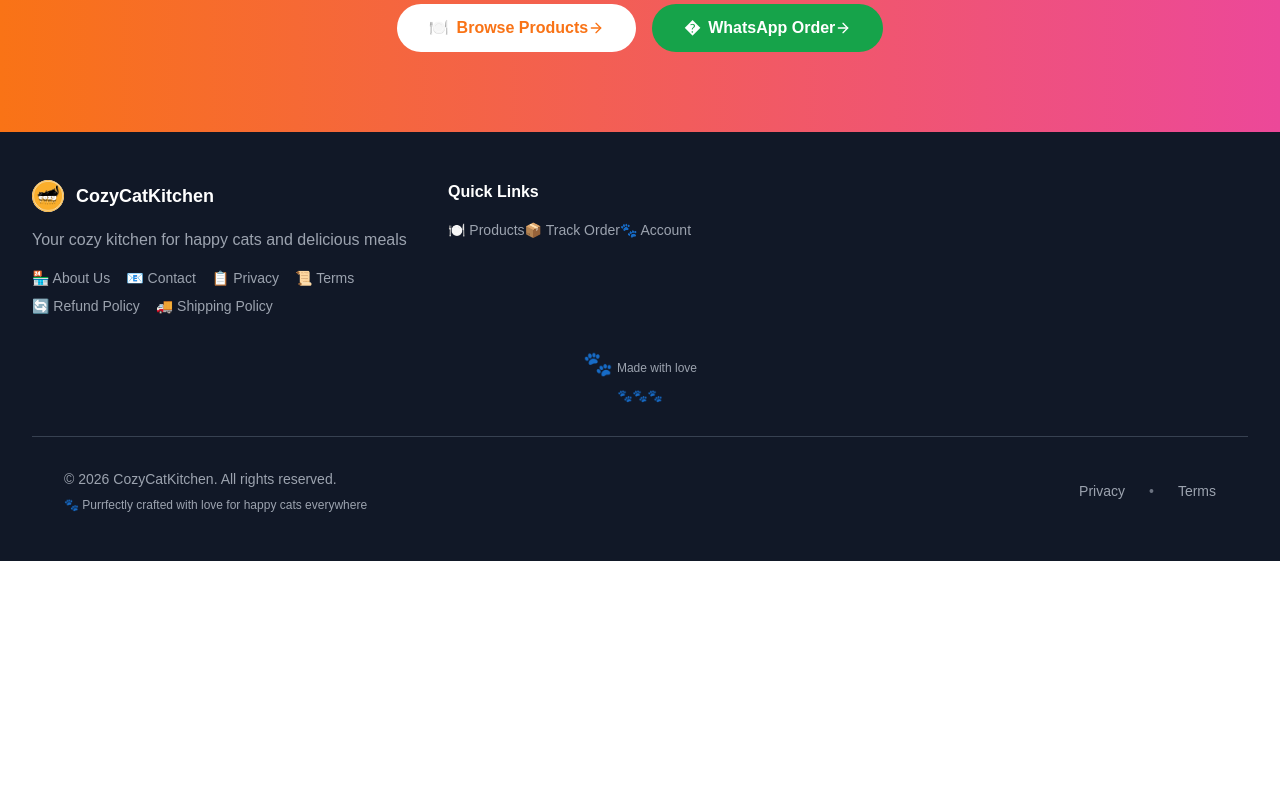
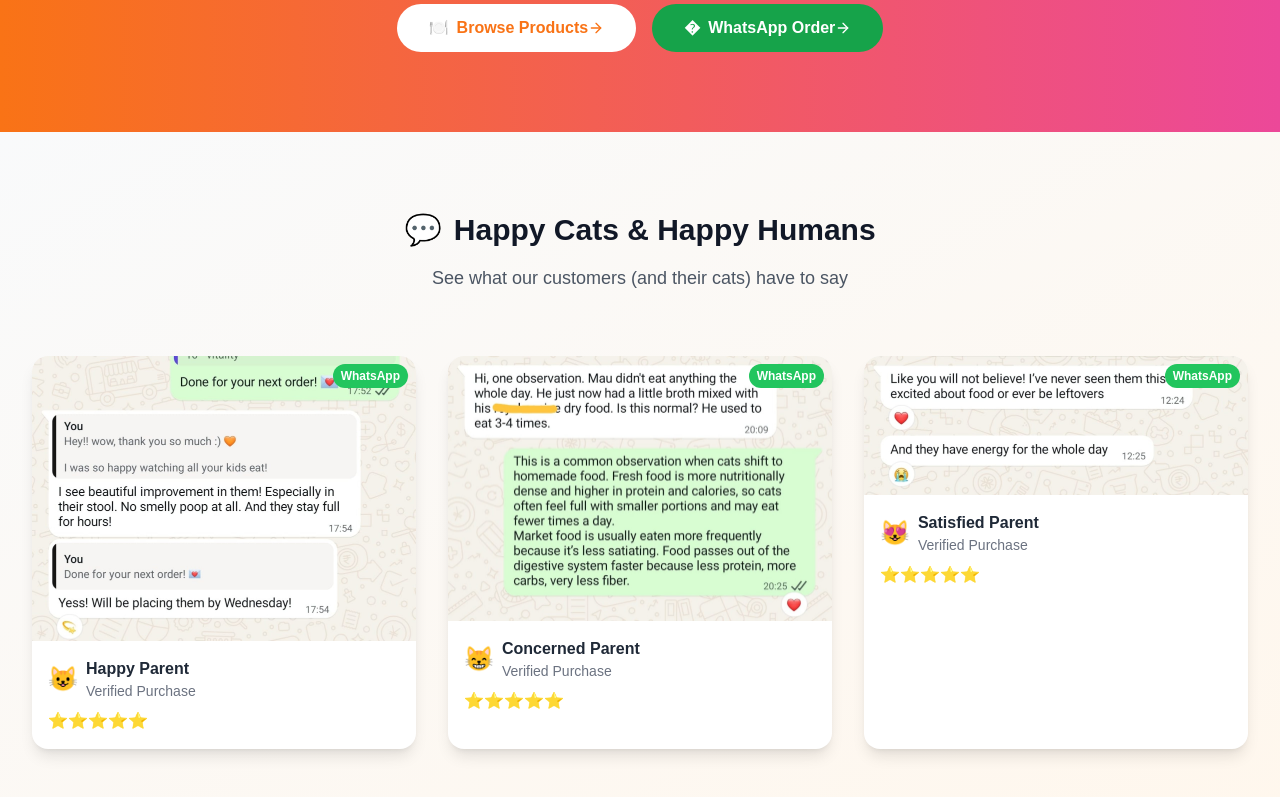
Before and after one commit to aditya01889/cozycat-customer-shop, a Next.js app: page / in a window 1280 px wide. Shown: the part 2000-2797 px from the top of the page. Before the commit the page ends 2561 px from the top, so only its background shows below. Built offline with nearby package versions, Linux system fonts and the light colour scheme; no server answers.

Commit message:
feat: Restore testimonials section on home page
- Bring back testimonials section since it wasn't the culprit
- Customer table references have been properly removed
- Home page should now load without 404 errors
- All functionality restored

```diff
--- a/app/page.tsx
+++ b/app/page.tsx
@@ -233,7 +233,101 @@
         </div>
       </section>
 
-      {/* Testimonials section temporarily disabled due to API issues */}
+      {/* Testimonials Section */}
+      <section className="py-20 bg-gradient-to-br from-gray-50 to-orange-50">
+        <div className="max-w-7xl mx-auto px-4 sm:px-6 lg:px-8">
+          <div className="text-center mb-16">
+            <h2 className="text-3xl font-bold text-gray-900 mb-4 flex items-center justify-center">
+              <span className="mr-3">💬</span>
+              Happy Cats & Happy Humans
+            </h2>
+            <p className="text-lg text-gray-600">See what our customers (and their cats) have to say</p>
+          </div>
+
+          <div className="grid md:grid-cols-3 gap-8">
+            <div className="bg-white rounded-2xl shadow-lg overflow-hidden">
+              <div className="relative">
+                <img
+                  src="/testimonials/whatsapp-1.jpg"
+                  alt="Customer testimonial about cat food excitement"
+                  className="w-full h-auto"
+                />
+                <div className="absolute top-2 right-2 bg-green-500 text-white px-2 py-1 rounded-full text-xs font-semibold">
+                  WhatsApp
+                </div>
+              </div>
+              <div className="p-4">
+                <div className="flex items-center mb-2">
+                  <div className="text-2xl mr-2">😺</div>
+                  <div>
+                    <h4 className="font-semibold text-gray-800">Happy Parent</h4>
+                    <p className="text-sm text-gray-500">Verified Purchase</p>
+                  </div>
+                </div>
+                <div className="flex">
+                  {[...Array(5)].map((_, i) => (
+                    <span key={i} className="text-yellow-400">⭐</span>
+                  ))}
+                </div>
+              </div>
+            </div>
+
+            <div className="bg-white rounded-2xl shadow-lg overflow-hidden">
+              <div className="relative">
+                <img
+                  src="/testimonials/whatsapp-2.jpg"
+                  alt="Customer testimonial about cat food improvement"
+                  className="w-full h-auto"
+                />
+                <div className="absolute top-2 right-2 bg-green-500 text-white px-2 py-1 rounded-full text-xs font-semibold">
+                  WhatsApp
+                </div>
+              </div>
+              <div className="p-4">
+                <div className="flex items-center mb-2">
+                  <div className="text-2xl mr-2">😸</div>
+                  <div>
+                    <h4 className="font-semibold text-gray-800">Concerned Parent</h4>
+                    <p className="text-sm text-gray-500">Verified Purchase</p>
+                  </div>
+                </div>
+                <div className="flex">
+                  {[...Array(5)].map((_, i) => (
+                    <span key={i} className="text-yellow-400">⭐</span>
+                  ))}
+                </div>
+              </div>
+            </div>
+
+            <div className="bg-white rounded-2xl shadow-lg overflow-hidden">
+              <div className="relative">
+                <img
+                  src="/testimonials/whatsapp-3.jpg"
+                  alt="Customer conversation about cat eating habits"
+                  className="w-full h-auto"
+                />
+                <div className="absolute top-2 right-2 bg-green-500 text-white px-2 py-1 rounded-full text-xs font-semibold">
+                  WhatsApp
+                </div>
+              </div>
+              <div className="p-4">
+                <div className="flex items-center mb-2">
+                  <div className="text-2xl mr-2">😻</div>
+                  <div>
+                    <h4 className="font-semibold text-gray-800">Satisfied Parent</h4>
+                    <p className="text-sm text-gray-500">Verified Purchase</p>
+                  </div>
+                </div>
+                <div className="flex">
+                  {[...Array(5)].map((_, i) => (
+                    <span key={i} className="text-yellow-400">⭐</span>
+                  ))}
+                </div>
+              </div>
+            </div>
+          </div>
+        </div>
+      </section>
     </div>
     </>
   )
```
